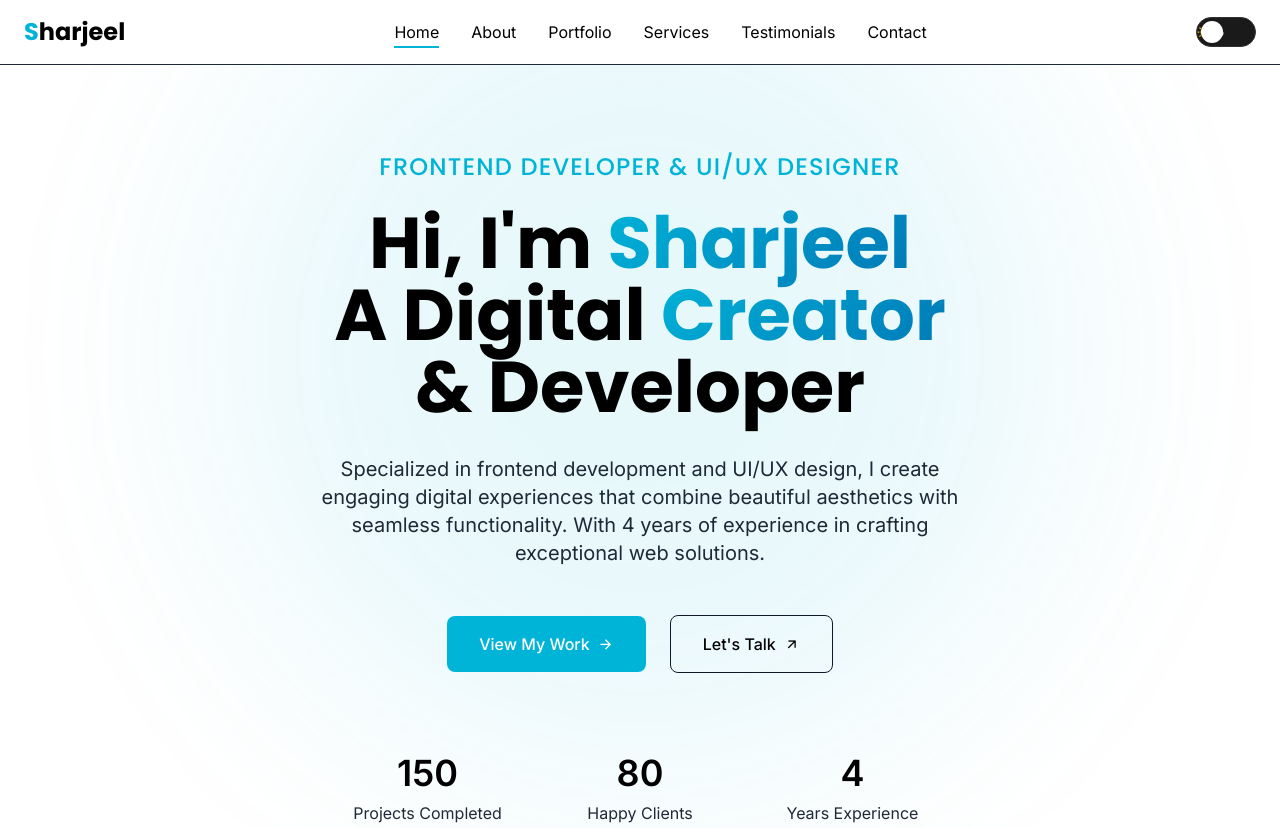
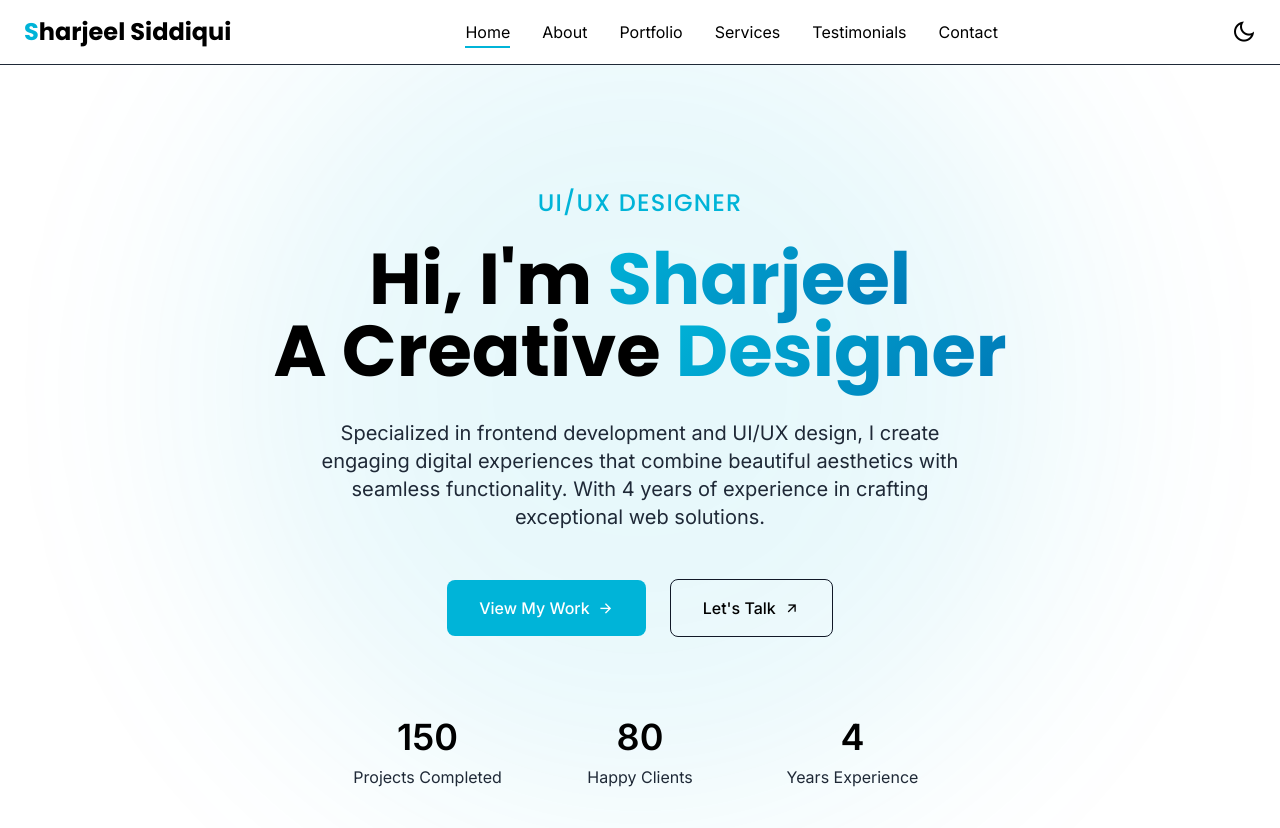
Before and after one commit to MuhammadMomin095/Sharjeel_Portfolio, a plain HTML site: page index.html in a window 1280 px wide. Shown: the top 828 px of the page. Drawn offline with nearby package versions, Linux system fonts and the light colour scheme.

Commit message:
complete

```diff
--- a/index.html
+++ b/index.html
@@ -227,7 +227,7 @@ align-items: center;
 <div class="container mx-auto px-6 py-4">
 <div class="flex items-center justify-between">
 <a href="#" class="text-2xl font-['Poppins'] font-bold text-black dark:text-white">
-<span class="text-primary">S</span>harjeel
+<span class="text-primary">S</span>harjeel Siddiqui
 </a>
 <nav class="hidden md:flex items-center space-x-8">
 <a href="#home" class="nav-link text-black dark:text-white hover:text-primary active">Home</a>
@@ -238,16 +238,13 @@ align-items: center;
 <a href="#contact" class="nav-link text-black dark:text-white hover:text-primary">Contact</a>
 </nav>
 <div class="flex items-center space-x-4">
-<label class="theme-switch flex items-center">
-<input type="checkbox" id="theme-toggle">
-<span class="slider flex items-center">
-<i class="ri-sun-line ri-sm sun flex items-center justify-center"></i>
-<i class="ri-moon-line ri-sm moon flex items-center justify-center"></i>
-</span>
-</label>
-<button class="md:hidden flex items-center justify-center w-10 h-10" id="mobile-menu-button">
-<i class="ri-menu-line ri-lg text-white"></i>
-</button>
+  <span id="theme-toggle-icon" class="cursor-pointer text-2xl">
+    <i class="ri-sun-line" id="sun-icon" style="display: none;"></i>
+    <i class="ri-moon-line" id="moon-icon" style="display: none;"></i>
+  </span>
+  <button class="md:hidden flex items-center justify-center w-10 h-10" id="mobile-menu-button">
+    <i class="ri-menu-line ri-lg text-white"></i>
+  </button>
 </div>
 </div>
 <!-- Mobile Menu -->
@@ -272,11 +269,10 @@ align-items: center;
 <div class="container mx-auto px-6 z-10">
 <div class="flex flex-col items-center text-center relative">
 <div class="glowing-circle absolute top-0 left-1/2 -translate-x-1/2 -translate-y-1/4 w-[800px] h-[800px] bg-primary/20 rounded-full blur-[120px] pointer-events-none"></div>
-<h2 class="text-xl md:text-2xl text-primary font-medium mb-6 tracking-wider reveal-text">FRONTEND DEVELOPER & UI/UX DESIGNER</h2>
+<h2 class="text-xl md:text-2xl text-primary font-medium mb-6 tracking-wider reveal-text">UI/UX DESIGNER</h2>
 <h1 class="text-4xl md:text-7xl font-bold mb-8 leading-tight reveal-text-delay text-black dark:text-white">
 Hi, I'm <span class="gradient-text">Sharjeel</span> <br>
-A Digital <span class="gradient-text">Creator</span> <br>
-& Developer
+A Creative <span class="gradient-text">Designer</span>
 </h1>
 <p class="text-gray-800 dark:text-gray-300 text-lg md:text-xl mb-12 max-w-2xl reveal-text-delay-2">
 Specialized in frontend development and UI/UX design, I create engaging digital experiences that combine beautiful aesthetics with seamless functionality. With 4 years of experience in crafting exceptional web solutions.
@@ -1146,20 +1142,31 @@ alert('Your message has been sent successfully!');
 </script>
 <script id="theme-toggle">
 document.addEventListener('DOMContentLoaded', function() {
-  const themeToggle = document.getElementById('theme-toggle');
   const html = document.documentElement;
+  const sunIcon = document.getElementById('sun-icon');
+  const moonIcon = document.getElementById('moon-icon');
+  const themeToggleIcon = document.getElementById('theme-toggle-icon');
+  function updateIcons() {
+    if (html.classList.contains('dark')) {
+      sunIcon.style.display = 'block';
+      moonIcon.style.display = 'none';
+    } else {
+      sunIcon.style.display = 'none';
+      moonIcon.style.display = 'block';
+    }
+  }
   const prefersDark = window.matchMedia('(prefers-color-scheme: dark)').matches;
   const savedTheme = localStorage.getItem('theme');
   if (savedTheme) {
     html.classList.toggle('dark', savedTheme === 'dark');
-    themeToggle.checked = savedTheme === 'dark';
   } else {
     html.classList.toggle('dark', prefersDark);
-    themeToggle.checked = prefersDark;
   }
-  themeToggle.addEventListener('change', function() {
-    html.classList.toggle('dark', this.checked);
-    localStorage.setItem('theme', this.checked ? 'dark' : 'light');
+  updateIcons();
+  themeToggleIcon.addEventListener('click', function() {
+    html.classList.toggle('dark');
+    localStorage.setItem('theme', html.classList.contains('dark') ? 'dark' : 'light');
+    updateIcons();
   });
 });
 </script>
```
Also changed, not shown: 1 other file.
